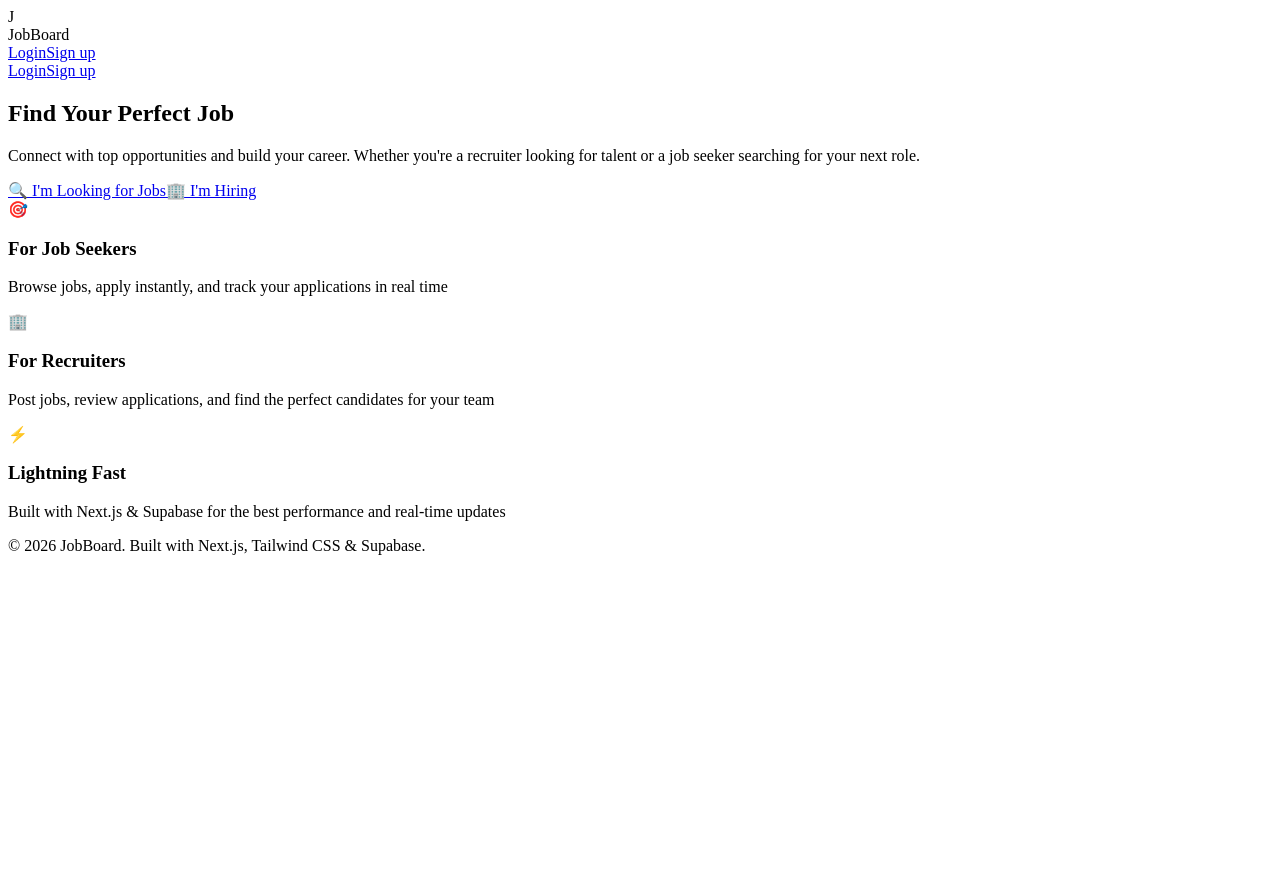
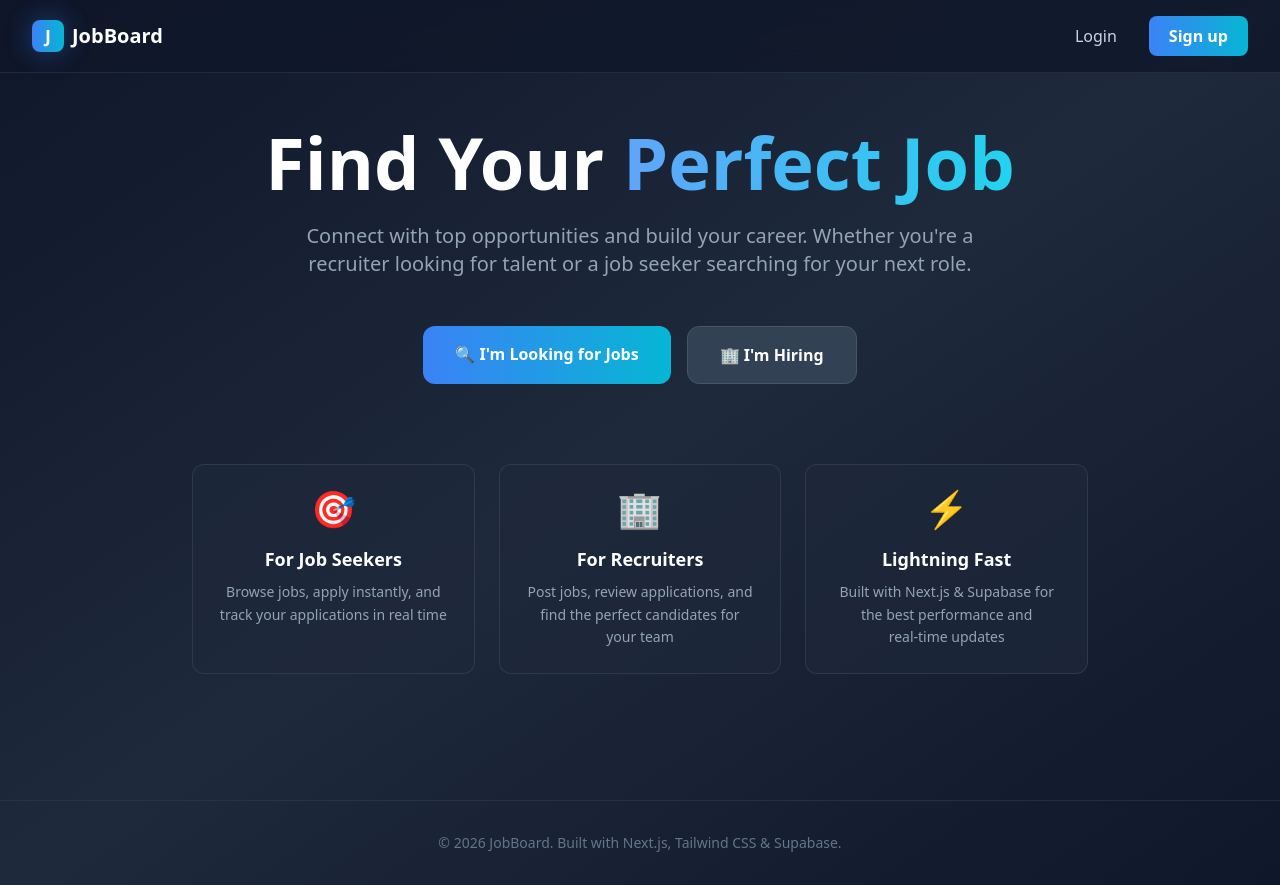
Before and after one commit to Andrew345-ux/job_board, a Next.js app: page / in a window 1280 px wide. Before the commit the page ends 800 px from the top, so only its background shows below. Built offline with nearby package versions, Linux system fonts and the light colour scheme.

Commit message:
SetupLayout

```diff
--- /dev/null
+++ b/app/globals.css
@@ -0,0 +1,142 @@
+@tailwind base;
+@tailwind components;
+@tailwind utilities;
+
+:root {
+  --font-inter: 'Inter', -apple-system, BlinkMacSystemFont, 'Segoe UI', Roboto,
+    sans-serif;
+}
+
+* {
+  margin: 0;
+  padding: 0;
+  box-sizing: border-box;
+}
+
+html {
+  scroll-behavior: smooth;
+}
+
+body {
+  font-family: var(--font-inter);
+  background-color: #0f172a;
+  color: #e2e8f0;
+  -webkit-font-smoothing: antialiased;
+  -moz-osx-font-smoothing: grayscale;
+}
+
+/* ── Scrollbar ── */
+::-webkit-scrollbar {
+  width: 6px;
+  height: 6px;
+}
+::-webkit-scrollbar-track {
+  background: #1e293b;
+}
+::-webkit-scrollbar-thumb {
+  background: #475569;
+  border-radius: 3px;
+}
+::-webkit-scrollbar-thumb:hover {
+  background: #64748b;
+}
+
+/* ── Animations ── */
+@keyframes fadeIn {
+  from {
+    opacity: 0;
+    transform: translateY(12px);
+  }
+  to {
+    opacity: 1;
+    transform: translateY(0);
+  }
+}
+
+@keyframes fadeInUp {
+  from {
+    opacity: 0;
+    transform: translateY(24px);
+  }
+  to {
+    opacity: 1;
+    transform: translateY(0);
+  }
+}
+
+@keyframes slideDown {
+  from {
+    opacity: 0;
+    transform: translateY(-8px);
+  }
+  to {
+    opacity: 1;
+    transform: translateY(0);
+  }
+}
+
+@keyframes pulse-glow {
+  0%, 100% {
+    box-shadow: 0 0 20px rgba(59, 130, 246, 0.3);
+  }
+  50% {
+    box-shadow: 0 0 40px rgba(59, 130, 246, 0.6);
+  }
+}
+
+.animate-fade-in {
+  animation: fadeIn 0.4s ease-out;
+}
+
+.animate-fade-in-up {
+  animation: fadeInUp 0.6s ease-out both;
+}
+
+.animate-fade-in-up-delay-1 {
+  animation: fadeInUp 0.6s ease-out 0.15s both;
+}
+
+.animate-fade-in-up-delay-2 {
+  animation: fadeInUp 0.6s ease-out 0.3s both;
+}
+
+.animate-fade-in-up-delay-3 {
+  animation: fadeInUp 0.6s ease-out 0.45s both;
+}
+
+.animate-slide-down {
+  animation: slideDown 0.3s ease-out;
+}
+
+.animate-pulse-glow {
+  animation: pulse-glow 3s ease-in-out infinite;
+}
+
+/* ── Form base styles ── */
+input,
+textarea,
+select {
+  @apply focus:outline-none;
+}
+
+button {
+  @apply cursor-pointer;
+}
+
+a {
+  @apply transition-colors duration-200;
+}
+
+/* ── Utility ── */
+.line-clamp-2 {
+  display: -webkit-box;
+  -webkit-line-clamp: 2;
+  -webkit-box-orient: vertical;
+  overflow: hidden;
+}
+
+.glass {
+  background: rgba(30, 41, 59, 0.7);
+  backdrop-filter: blur(12px);
+  border: 1px solid rgba(71, 85, 105, 0.4);
+}
--- /dev/null
+++ b/app/layout.tsx
@@ -0,0 +1,28 @@
+import type { Metadata } from "next";
+import "./globals.css";
+
+export const metadata: Metadata = {
+  title: "JobBoard – Find Your Next Opportunity",
+  description:
+    "A modern job board platform connecting recruiters and job seekers. Post jobs, browse listings, and apply instantly.",
+  keywords: ["jobs", "job board", "hiring", "careers", "recruitment"],
+  openGraph: {
+    title: "JobBoard – Find Your Next Opportunity",
+    description: "Connect with top opportunities and build your career.",
+    type: "website",
+  },
+};
+
+export default function RootLayout({
+  children,
+}: {
+  children: React.ReactNode;
+}) {
+  return (
+    <html lang="en">
+      <body className="font-sans antialiased">
+        {children}
+      </body>
+    </html>
+  );
+}
--- /dev/null
+++ b/app/loading.tsx
@@ -0,0 +1,10 @@
+export default function Loading() {
+  return (
+    <div className="min-h-screen bg-slate-900 flex items-center justify-center">
+      <div className="text-center">
+        <div className="w-12 h-12 border-4 border-blue-500 border-t-transparent rounded-full animate-spin mx-auto mb-4" />
+        <p className="text-slate-400 text-sm">Loading...</p>
+      </div>
+    </div>
+  );
+}
--- /dev/null
+++ b/app/not-found.tsx
@@ -0,0 +1,21 @@
+import Link from 'next/link';
+
+export default function NotFound() {
+  return (
+    <div className="min-h-screen bg-slate-900 flex items-center justify-center px-4">
+      <div className="text-center animate-fade-in-up">
+        <div className="text-8xl mb-6">🔍</div>
+        <h1 className="text-4xl font-bold text-white mb-4">Page Not Found</h1>
+        <p className="text-slate-400 mb-8 max-w-md mx-auto">
+          The page you&apos;re looking for doesn&apos;t exist or has been moved.
+        </p>
+        <Link
+          href="/"
+          className="px-6 py-3 bg-gradient-to-r from-blue-500 to-cyan-500 text-white font-semibold rounded-lg hover:shadow-lg hover:shadow-blue-500/50 transition inline-block"
+        >
+          Go Home
+        </Link>
+      </div>
+    </div>
+  );
+}
```
